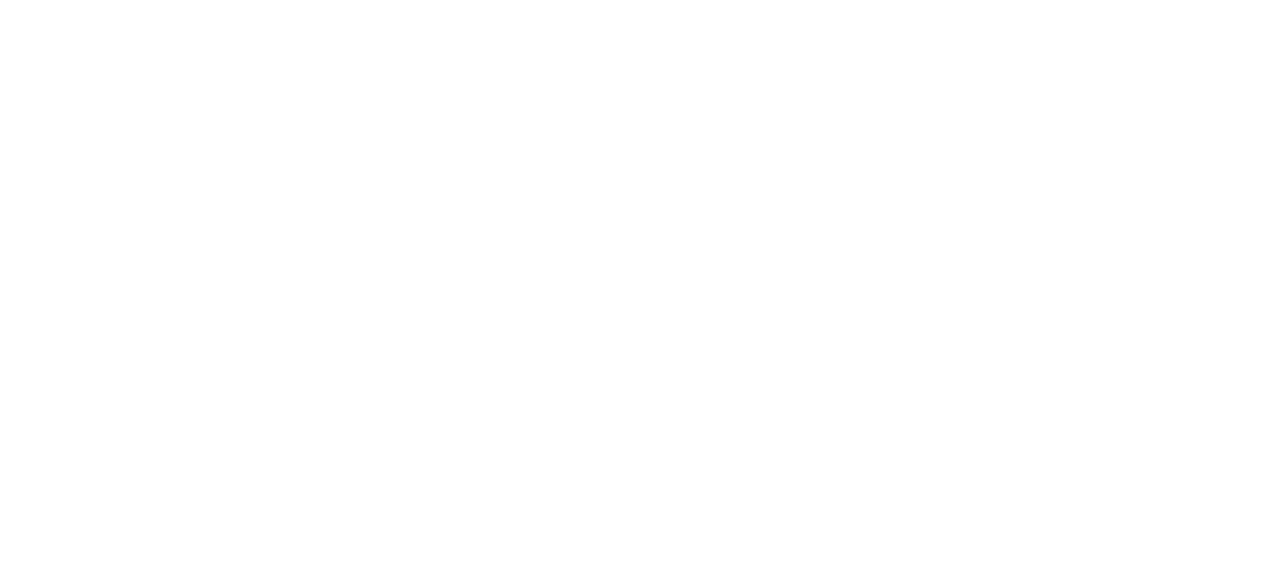
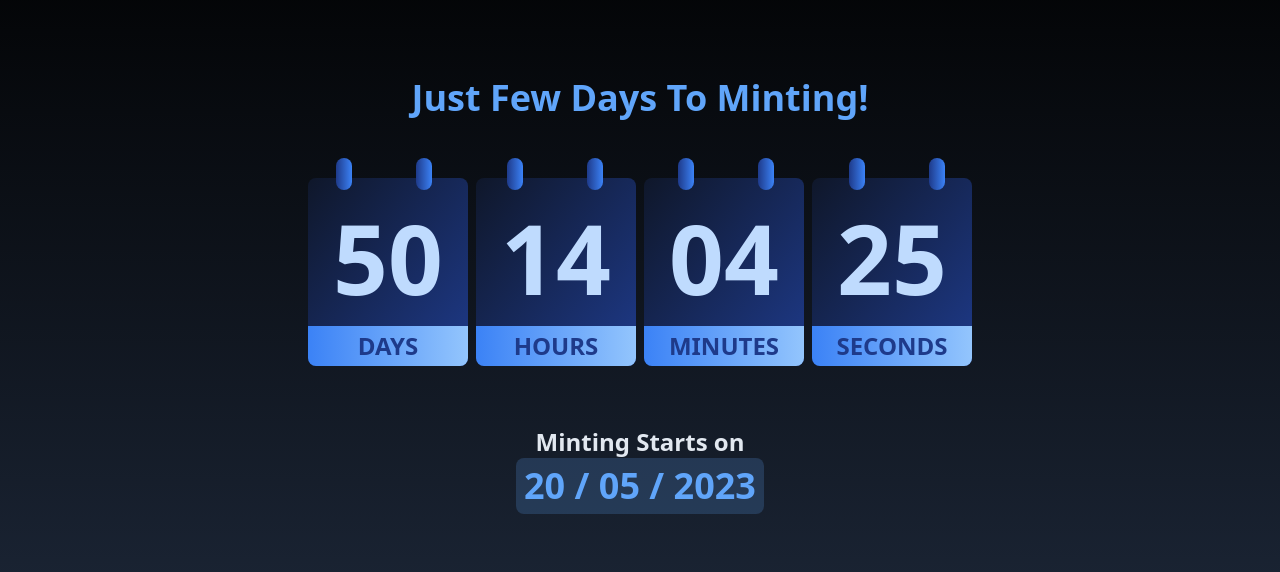
Before and after one commit to Beast-Verse/Beast-Verse-Website, a React (Create React App) app in the folder beast-verse/: page /timer in a window 1280 px wide. Before the commit this address had no page. Shown: the part 104-676 px from the top of the page. Built offline with nearby package versions, Linux system fonts and the light colour scheme; a web font is replaced by a local one; what web3 would draw is missing.

Commit message:
timer done

```diff
--- a/beast-verse/src/App.js
+++ b/beast-verse/src/App.js
@@ -4,6 +4,8 @@
 import Mint from './components/mint';
 import Home from './pages/Home';
 import Waitlist from './pages/Waitlist';
+import MintingTimer from './components/MintingTimer';
+
 
 
 
@@ -15,7 +17,7 @@
       <Routes>
         {/* <Route path="/waitlist" element={<Waitlist />}/> */}
         <Route path="/wearemintingfortestpurposesonly" element={<Mint />}/>
-
+        <Route path="/timer" element={<MintingTimer />}/>
         <Route path="/" element={<Home />} exact/>
       </Routes>
     </BrowserRouter>
--- /dev/null
+++ b/beast-verse/src/components/MintingTimer.jsx
@@ -0,0 +1,64 @@
+import React from 'react';
+import { useTimer } from 'react-timer-hook';
+
+function MyTimer({ expiryTimestamp }) {
+  const {
+    seconds,
+    minutes,
+    hours,
+    days,
+    isRunning,
+    start,
+    pause,
+    resume,
+    restart,
+  } = useTimer({ expiryTimestamp, onExpire: () => console.warn('onExpire called') });
+
+  return (
+    <div className='text-center font-semibold text-blue-400 flex flex-col items-center justify-center'>
+        <h3 className='font-semibold text-4xl text-center m-5 max-md:text-2xl'>Just Few Days To Minting!</h3>
+        <div className='text-8xl text-blue-200 flex flex-row gap-2 relative m-10 max-md:m-0 transform max-md:scale-50'>
+            <div className='absolute -top-5 left-7 flex flex-row gap-[75px]'>
+                <div className='flex flex-row gap-16'>
+                    <div className='h-8 w-4 bg-gradient-to-l from-blue-500 to-blue-900 rounded-full'></div>
+                    <div className='h-8 w-4 bg-gradient-to-l from-blue-500 to-blue-900 rounded-full'></div>
+                </div>
+                <div className='flex flex-row gap-16'>
+                    <div className='h-8 w-4 bg-gradient-to-l from-blue-500 to-blue-900 rounded-full'></div>
+                    <div className='h-8 w-4 bg-gradient-to-l from-blue-500 to-blue-900 rounded-full'></div>
+                </div>
+                <div className='flex flex-row gap-16'>
+                    <div className='h-8 w-4 bg-gradient-to-l from-blue-500 to-blue-900 rounded-full'></div>
+                    <div className='h-8 w-4 bg-gradient-to-l from-blue-500 to-blue-900 rounded-full'></div>
+                </div>
+                <div className='flex flex-row gap-16'>
+                    <div className='h-8 w-4 bg-gradient-to-l from-blue-500 to-blue-900 rounded-full'></div>
+                    <div className='h-8 w-4 bg-gradient-to-l from-blue-500 to-blue-900 rounded-full'></div>
+                </div>
+            </div>
+            <div className='w-40 text-center bg-gradient-to-br from-slate-900 to-blue-900 pt-8 rounded-lg'>{days.toLocaleString('en-US', { minimumIntegerDigits: 2 })} <div className='bg-gradient-to-l from-blue-300 to-blue-500 h-10 mt-5 rounded-b-lg text-2xl font-bold flex items-center justify-center text-blue-900'>DAYS</div></div>
+            <div className='w-40 text-center bg-gradient-to-br from-slate-900 to-blue-900 pt-8 rounded-lg'>{hours.toLocaleString('en-US', { minimumIntegerDigits: 2 })} <div className='bg-gradient-to-l from-blue-300 to-blue-500 h-10 mt-5 rounded-b-lg text-2xl font-bold flex items-center justify-center text-blue-900'>HOURS</div></div>
+            <div className='w-40 text-center bg-gradient-to-br from-slate-900 to-blue-900 pt-8 rounded-lg'>{minutes.toLocaleString('en-US', { minimumIntegerDigits: 2 })} <div className='bg-gradient-to-l from-blue-300 to-blue-500 h-10 mt-5 rounded-b-lg text-2xl font-bold flex items-center justify-center text-blue-900'>MINUTES</div></div>
+            <div className='w-40 text-center bg-gradient-to-br from-slate-900 to-blue-900 pt-8 rounded-lg'>{seconds.toLocaleString('en-US', { minimumIntegerDigits: 2 })} <div className='bg-gradient-to-l from-blue-300 to-blue-500 h-10 mt-5 rounded-b-lg text-2xl font-bold flex items-center justify-center text-blue-900'>SECONDS</div></div>
+        </div>
+      <div className='font-semibold text-2xl text-slate-200 text-center m-5'>Minting Starts on <br /> <div className='text-4xl p-2 bg-blue-400/20 rounded-lg text-blue-400'> 20 / 05 / 2023 </div></div>
+    </div>
+  );
+}
+
+export default function MintingTimer() {
+  const expiryDate = new Date('2023-05-20');
+  const currentTime = new Date();
+
+  // Calculate the time remaining from the current time to the expiry date
+  const timeRemaining = expiryDate.getTime() - currentTime.getTime();
+
+  // Set the expiry timestamp by adding the time remaining to the current time
+  const expiryTimestamp = new Date(currentTime.getTime() + timeRemaining);
+
+  return (
+    <div className='h-[100vh] w-full flex items-center justify-center bg-gradient-to-b from-black to-slate-800'>
+      <MyTimer expiryTimestamp={expiryTimestamp} />
+    </div>
+  );
+}
```
